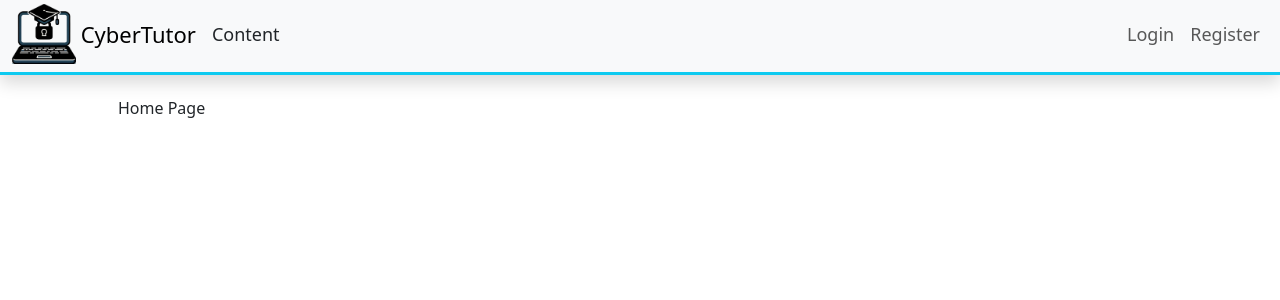
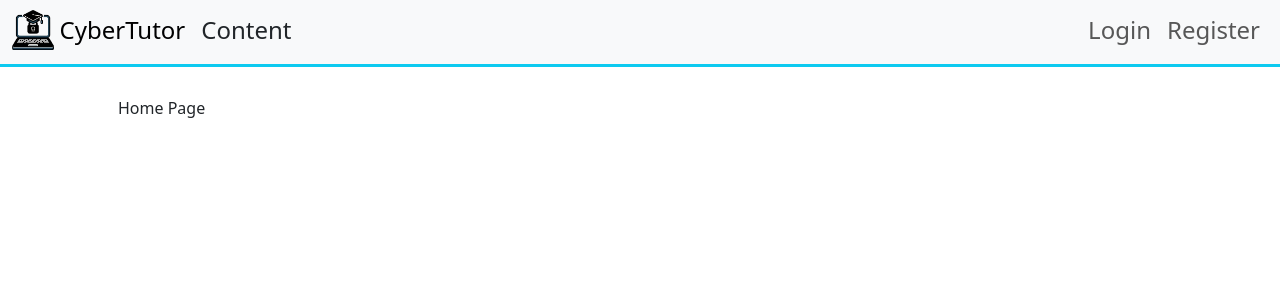
Before and after one commit to Cyber-Tutor/Cyber-Tutor-Backend, a Django app: page / in a window 1280 px wide. Shown: the top 300 px of the page. Run offline with Django 5.2, Linux system fonts and the light colour scheme.

Commit message:
Update font size and logo size in navbar

```diff
--- a/templates/base.html
+++ b/templates/base.html
@@ -8,18 +8,18 @@
     <link href="https://cdn.jsdelivr.net/npm/bootstrap@5.3.2/dist/css/bootstrap.min.css" rel="stylesheet" integrity="sha384-T3c6CoIi6uLrA9TneNEoa7RxnatzjcDSCmG1MXxSR1GAsXEV/Dwwykc2MPK8M2HN" crossorigin="anonymous">
     <style>
         .nav-link {
-            font-size: 18px;
+            font-size: 24px;
         }
     </style>
 </head>
   <body>
-    <nav class="navbar fixed-top navbar-expand-lg bg-body-tertiary pt-1 pb-2 border-bottom border-3 border-info shadow" data-bs-theme="light">
+    <nav class="navbar fixed-top navbar-expand-lg bg-body-tertiary pt-1 pb-2 border-3 border-bottom border-info" data-bs-theme="light">
         <div class="container-fluid">
             <a class="navbar-brand p-0" href="{% url 'index' %}">
-                <img src="{% static 'user_profiles/images/CyberTutor_Logo.png' %}" alt="Logo" class="img-fluid" style="max-height: 60px;"></img>
-                <span style="font-size: 22px; vertical-align: middle;">CyberTutor</span>
+                <img src="{% static 'user_profiles/images/CyberTutor_Logo.png' %}" alt="Logo" class="img-fluid" style="max-height: 40px;"></img>
+                <span style="font-size: 24px; vertical-align: middle;">CyberTutor</span>
             </a>
-            <a class="nav-item nav-link" href="{% url 'content' %}">Content</a>
+            <a class="nav-item nav-link d-none d-lg-block align-items-center d-flex" href="{% url 'content' %}">Content</a>
 
             <button class="navbar-toggler" type="button" data-bs-toggle="collapse" data-bs-target="#navbarToggler"
                 aria-controls="navbarToggler" aria-expanded="false" aria-label="Navbar toggler">
@@ -27,15 +27,16 @@
             </button>
 
             <div class="collapse navbar-collapse" id="navbarToggler">
-                <div class="navbar-nav ms-auto">
+                <div class="navbar-nav ms-auto align-items-center">
+                    <a class="nav-item nav-link d-lg-none align-items-center d-flex" href="{% url 'content' %}">Content</a>
                     {% if user.is_authenticated %}
-                        <form action="{% url 'logout' %}" method="post" class="nav-item">
+                        <form action="{% url 'logout' %}" method="post" class="nav-item align-items-center d-flex">
                             {% csrf_token %}
                             <button type="submit" class="btn btn-primary">Logout</button>
                         </form>
                     {% else %}
-                        <a class="nav-item nav-link" href="{% url 'login' %}">Login</a>
-                        <a class="nav-item nav-link" href="{% url 'register' %}">Register</a>
+                        <a class="nav-item nav-link align-items-center d-flex" href="{% url 'login' %}">Login</a>
+                        <a class="nav-item nav-link align-items-center d-flex" href="{% url 'register' %}">Register</a>
                     {% endif %}
                 </div>
             </div>
```
